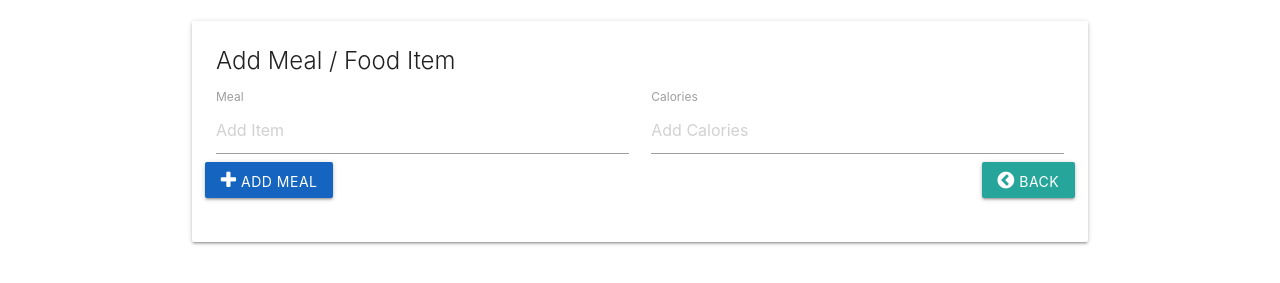
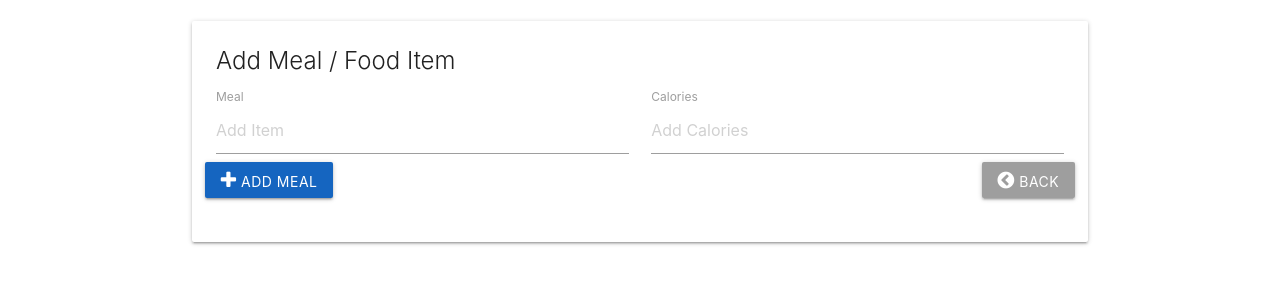
Before and after one commit to BeataJ/tracalorie-project, a plain HTML site: page index.html in a window 1280 px wide. Shown: the part 73-356 px from the top of the page. Drawn offline with nearby package versions, Linux system fonts and the light colour scheme.

Commit message:
correct gray to grey

```diff
--- a/index.html
+++ b/index.html
@@ -43,7 +43,7 @@
             <button class="add-btn btn blue darken-3"><i class="fa fa-plus"></i> Add Meal</button>
             <!-- <button class="update-btn btn orange"><i class="fa fa-pencil-square-o"></i> Update Meal</button>
             <button class="delete-btn btn red"><i class="fa fa-remove"></i> Delete Meal</button> -->
-            <button class="back-btn btn gray pull-right"><i class="fa fa-chevron-circle-left"></i> Back</button>
+            <button class="back-btn btn grey pull-right"><i class="fa fa-chevron-circle-left"></i> Back</button>
           </div>
         </form>
       </div>
```
